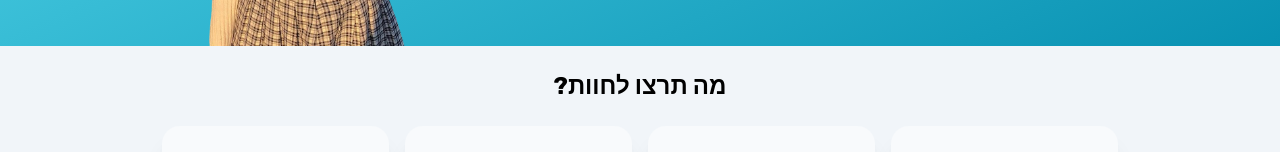
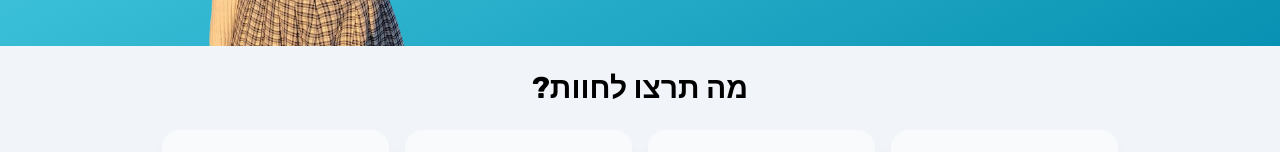
Before and after one commit to itays123/monopolika, a Next.js app: page / in a window 1280 px wide. Shown: the part 550-702 px from the top of the page. Built offline with nearby package versions, Linux system fonts and the light colour scheme.

Commit message:
REFACTOR: Section Component

```diff
--- /dev/null
+++ b/components/layout/Section.tsx
@@ -0,0 +1,15 @@
+import clsx from "clsx";
+import { ClassName, Container } from "../types";
+
+export interface SectionProps extends ClassName, Container {
+  title: string;
+}
+
+export default function Section({ className, children, title }: SectionProps) {
+  return (
+    <section className={clsx("container", className)}>
+      <h2 className="section-title">{title}</h2>
+      {children}
+    </section>
+  );
+}
--- a/components/product/ProductDetails.tsx
+++ b/components/product/ProductDetails.tsx
@@ -24,9 +24,9 @@ export default function ProductDetails({
       </div>
       <div className="flex flex-col gap-2 flex-grow">
         <h1 className="font-bold text-7xl">{title}</h1>
-        <h2 className="text-xl">
+        <p className="text-xl">
           <MultiLineText text={description} />
-        </h2>
+        </p>
         <Button className="self-end">{strings.ORDER_ONE}</Button>
       </div>
     </div>
--- a/pages/index.tsx
+++ b/pages/index.tsx
@@ -1,6 +1,7 @@
 import Head from "next/head";
 import Footer from "../components/layout/Footer";
 import HomeHeader from "../components/layout/HomeHeader";
+import Section from "../components/layout/Section";
 import ProductList, {
   ProductListProps,
 } from "../components/product/ProductList";
@@ -42,14 +43,13 @@ export default function Home() {
         <link rel="icon" href="/favicon.ico" />
       </Head>
       <HomeHeader />
-      <main className="container py-6 space-y-4">
-        <h2 className="font-bold text-2xl text-center">
-          {strings.MY_PRODUCTS}
-        </h2>
-        <ProductList
-          className="grid sm:grid-cols-1 md:grid-cols-3 lg:grid-cols-4 max-w-[80%] mx-auto"
-          products={dummy_data}
-        />
+      <main>
+        <Section className="py-6 space-y-4" title={strings.MY_PRODUCTS}>
+          <ProductList
+            className="grid sm:grid-cols-1 md:grid-cols-3 lg:grid-cols-4 max-w-[80%] mx-auto"
+            products={dummy_data}
+          />
+        </Section>
       </main>
       <Footer />
     </div>
--- a/pages/product/[productId].tsx
+++ b/pages/product/[productId].tsx
@@ -3,6 +3,7 @@ import Head from "next/head";
 import { useMemo } from "react";
 import LineBreak from "../../components/base/LineBreak";
 import Footer from "../../components/layout/Footer";
+import Section from "../../components/layout/Section";
 import BreadCrumb, { ILink } from "../../components/navigation/BreadCrumb";
 import { productPage } from "../../components/navigation/linkBuilder";
 import ProductDetails from "../../components/product/ProductDetails";
@@ -58,7 +59,9 @@ export default function ProductPage({ product }: ProductPageProps) {
         <ProductDetails {...product} />
       </header>
       <LineBreak className="max-w-[calc(100%-32rem)] mx-auto" />
-      <main className="container my-12"></main>
+      <main>
+        <Section title={strings.GAME_BOARD}></Section>
+      </main>
       <Footer />
     </div>
   );
--- a/strings/strings.json
+++ b/strings/strings.json
@@ -10,6 +10,8 @@
         "MY_PRODUCTS": "מה תרצו לחוות?",
         "HOMEPAGE": "דף הבית",
         "ORDER_ONE": "בא לי להזמין!",
-        "PRODUCT_IMAGE": "תמונת המוצר"
+        "PRODUCT_IMAGE": "תמונת המוצר",
+        "GAME_BOARD": "לוח המשחק",
+        "CARD_EXAMPLES": "דוגמאות לקלפים"
     }
 }
--- a/styles/globals.css
+++ b/styles/globals.css
@@ -26,6 +26,9 @@
     .container {
         @apply mx-auto px-8
     }
+    .section-title {
+        @apply text-center font-bold text-3xl;
+    }
 }
 
 @layer utilities {
```
